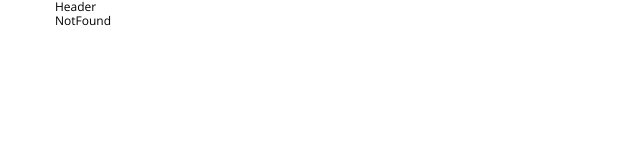
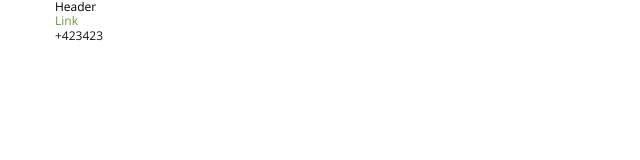
Before and after one commit to max-tsymba/eCommerce, a React app: page /components in a window 1280 px wide. Before the commit this address led to /404. Shown: the top 160 px of the page, without its empty margins (0-640 px from the left). Built offline with nearby package versions, Linux system fonts and the light colour scheme.

Commit message:
tsx: link component

```diff
--- a/package.json
+++ b/package.json
@@ -24,7 +24,6 @@
   "devDependencies": {
     "@babel/core": "^7.17.4",
     "@babel/plugin-transform-runtime": "^7.17.0",
-    "@types/react-router-dom": "^5.3.3",
     "@babel/preset-env": "^7.16.11",
     "@babel/preset-react": "^7.16.7",
     "@babel/preset-typescript": "^7.16.7",
@@ -32,9 +31,11 @@
     "@pmmmwh/react-refresh-webpack-plugin": "^0.5.4",
     "@types/react": "^17.0.39",
     "@types/react-dom": "^17.0.11",
+    "@types/react-router-dom": "^5.3.3",
     "@typescript-eslint/eslint-plugin": "^5.12.0",
     "@typescript-eslint/parser": "^5.12.0",
     "babel-loader": "^8.2.3",
+    "classnames": "^2.3.1",
     "copy-webpack-plugin": "^10.2.4",
     "css-loader": "^6.6.0",
     "eslint": "^7.32.0",
--- a/src/App.tsx
+++ b/src/App.tsx
@@ -1,6 +1,7 @@
 import PrivateRoute from 'components/privateRoute';
 import Redirect from 'components/redirect';
 import MainLayout from 'containers/Layouts/MainLayout';
+import ComponentsPage from 'pages/Test';
 import { lazy, Suspense } from 'react';
 import { Route, Routes } from 'react-router';
 import { HOME, NOT_FOUND } from 'routes/router';
@@ -14,6 +15,7 @@ const App: React.FunctionComponent = (): JSX.Element => {
       <Routes>
         <Route element={<MainLayout />}>
           <Route path={HOME} element={<Homepage />} />
+          <Route path="/components" element={<ComponentsPage />} />
           <Route path={NOT_FOUND} element={<NotFoundPage />} />
 
           <Route element={<PrivateRoute />}>
--- /dev/null
+++ b/src/components/link/index.tsx
@@ -0,0 +1,41 @@
+import React from 'react';
+import classNames from 'classnames';
+import { Link } from 'react-router-dom';
+import { ILinkProps } from './types';
+import styles from './styles.module.scss';
+
+const defaultProps: ILinkProps = {
+  as: 'link',
+  variant: 'secondary',
+  target: '_self',
+  href: '/',
+};
+
+const ELink: React.FunctionComponent<ILinkProps> = ({
+  as,
+  href,
+  children,
+  variant,
+  className,
+  target,
+}): JSX.Element => {
+  const classes: string = classNames([styles[`${variant}`], className]);
+
+  if (as === 'a') {
+    return (
+      <a className={classes} href={href} target={target}>
+        {children}
+      </a>
+    );
+  }
+
+  return (
+    <Link className={classes} to={href}>
+      {children}
+    </Link>
+  );
+};
+
+ELink.defaultProps = defaultProps;
+
+export default ELink;
--- /dev/null
+++ b/src/components/link/styles.module.scss
@@ -0,0 +1,14 @@
+@import 'global/toolKit';
+
+.primary {
+  color: palette(primary);
+}
+
+.secondary {
+  color: palette(secondary);
+}
+
+.underline {
+  color: palette(secondary);
+  text-decoration: underline;
+}
--- /dev/null
+++ b/src/components/link/types.ts
@@ -0,0 +1,15 @@
+import React from 'react';
+
+export type TLinkTagType = 'a' | 'link';
+export type TLinkVariant = 'primary' | 'secondary' | 'underline';
+export type TLinkTarget = '_self' | '_blank';
+
+export interface ILinkProps
+  extends React.HTMLAttributes<HTMLLinkElement | HTMLAnchorElement> {
+  as?: TLinkTagType;
+  href: string;
+  children?: React.ReactNode | string;
+  variant?: TLinkVariant;
+  className?: string;
+  target?: TLinkTarget;
+}
--- /dev/null
+++ b/src/configs/declaration.d.ts
@@ -0,0 +1 @@
+declare module '*.scss';
--- a/src/global/2-Settings/_settings.typography.scss
+++ b/src/global/2-Settings/_settings.typography.scss
@@ -50,4 +50,10 @@ $buttons: (
     line-height: 1.2,
     font-family: 'Poppins',
   ),
+  a: (
+    font-weight: 400,
+    font-size: 12px,
+    line-height: 1.2,
+    font-family: 'Open Sans',
+  ),
 );
--- a/src/global/3-Elements/_elements.base.scss
+++ b/src/global/3-Elements/_elements.base.scss
@@ -17,7 +17,7 @@ img {
 
 a {
   display: inline-block;
-  text-decoration: underline;
+  text-decoration: none;
 }
 
 span {
--- /dev/null
+++ b/src/global/_toolKit.scss
@@ -0,0 +1,2 @@
+@import '2-Settings/settings';
+@import '4-Tools/tools.functions';
--- /dev/null
+++ b/src/pages/Test/index.tsx
@@ -0,0 +1,21 @@
+import ELink from 'components/link';
+import React from 'react';
+
+const ComponentsPage: React.FunctionComponent = (): JSX.Element => {
+  return (
+    <>
+      <div>
+        <ELink as="link" href="/">
+          Link
+        </ELink>
+      </div>
+      <div>
+        <ELink as="a" href="tel:+423423" variant="primary">
+          +423423
+        </ELink>
+      </div>
+    </>
+  );
+};
+
+export default ComponentsPage;
```
Also changed, not shown: .eslintrc.js, 1 other file (tests, documents, lock files or other folders).
